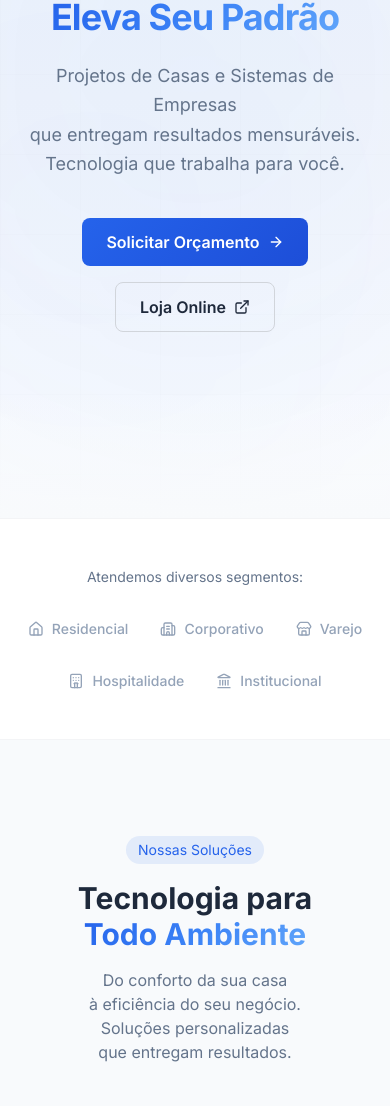
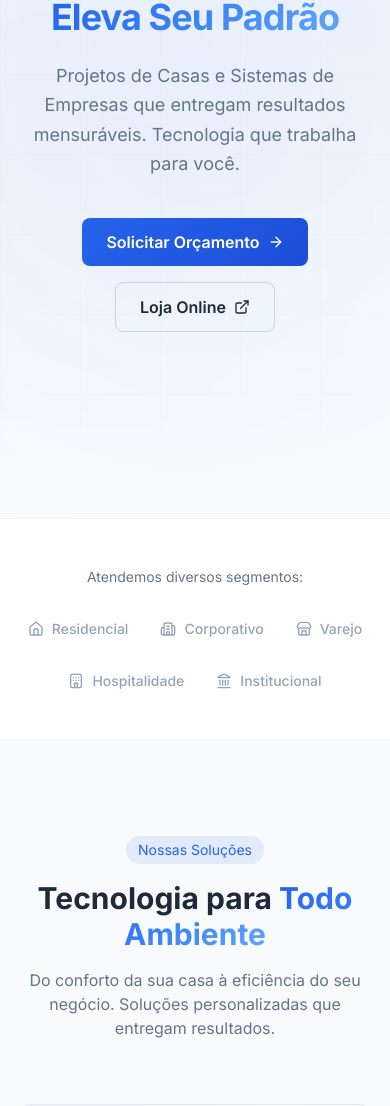
Before and after one commit to automattussolucoes/site, a React (Vite) app: page / in a window 390 px wide. Shown: the part 326-1432 px from the top of the page. Built offline with nearby package versions, Linux system fonts and the light colour scheme; no server answers; the database is empty.

Commit message:
style: remover quebras de linha manuais e ampliar largura dos containers para melhor responsividade

```diff
--- a/src/sections/Hero.tsx
+++ b/src/sections/Hero.tsx
@@ -93,9 +93,9 @@ export default function Hero() {
           {/* Subheadline */}
           <motion.p
             variants={itemVariants}
-            className="text-lg sm:text-xl text-[#64748B] max-w-2xl mx-auto mb-10 leading-relaxed"
+            className="text-lg sm:text-xl text-[#64748B] max-w-4xl mx-auto mb-10 leading-relaxed"
           >
-            Projetos de Casas e Sistemas de Empresas <br /> que entregam resultados mensuráveis. <br /> Tecnologia que trabalha para você.
+            Projetos de Casas e Sistemas de Empresas que entregam resultados mensuráveis. Tecnologia que trabalha para você.
           </motion.p>
 
           {/* CTAs */}
--- a/src/sections/Solucoes.tsx
+++ b/src/sections/Solucoes.tsx
@@ -95,10 +95,10 @@ export default function Solucoes() {
             Nossas Soluções
           </span>
           <h2 className="text-3xl sm:text-4xl lg:text-5xl font-bold text-[#1E293B] mb-4">
-            Tecnologia para <br /> <span className="text-gradient-blue">Todo Ambiente</span>
+            Tecnologia para <span className="text-gradient-blue">Todo Ambiente</span>
           </h2>
-          <p className="text-[#64748B] max-w-2xl mx-auto">
-            Do conforto da sua casa <br /> à eficiência do seu negócio. <br /> Soluções personalizadas <br /> que entregam resultados.
+          <p className="text-[#64748B] max-w-4xl mx-auto">
+            Do conforto da sua casa à eficiência do seu negócio. Soluções personalizadas que entregam resultados.
           </p>
         </motion.div>
 
```
